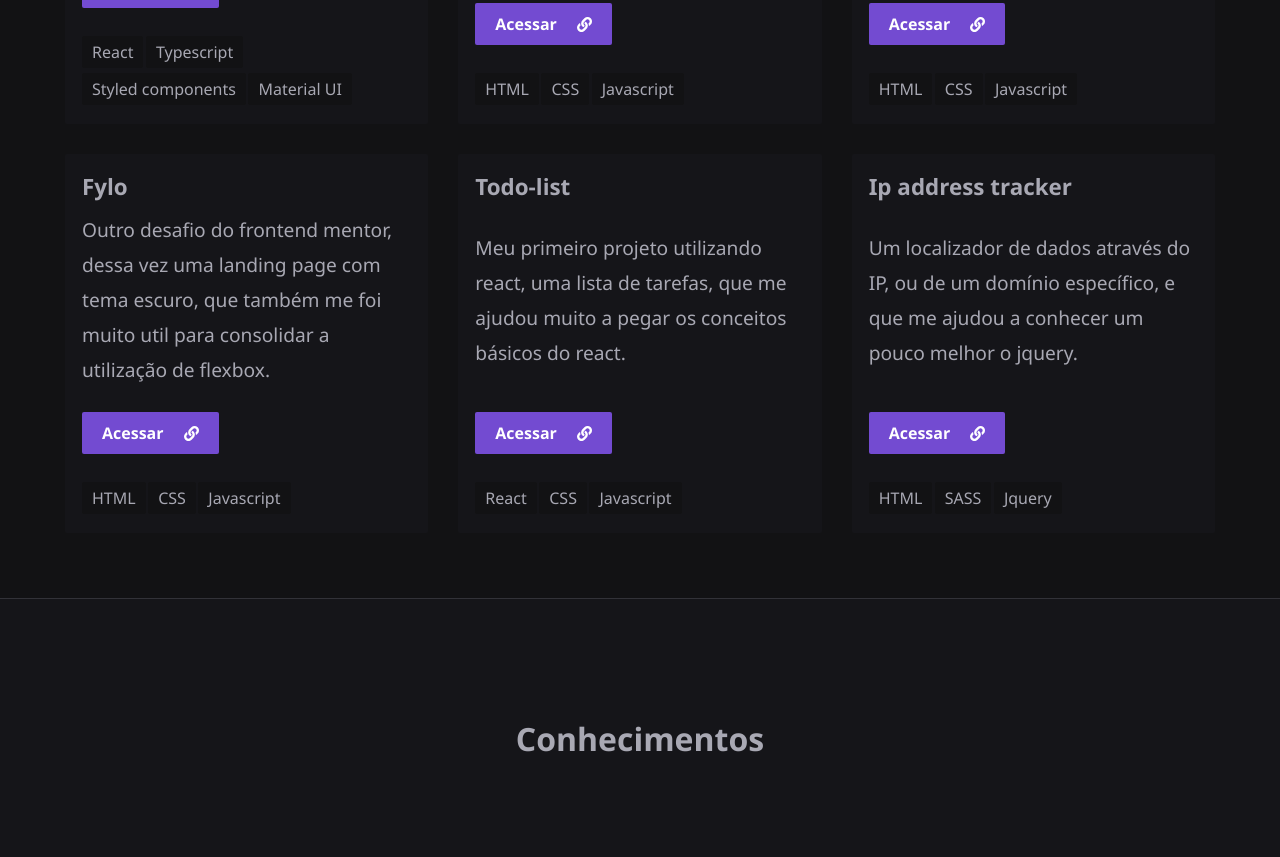
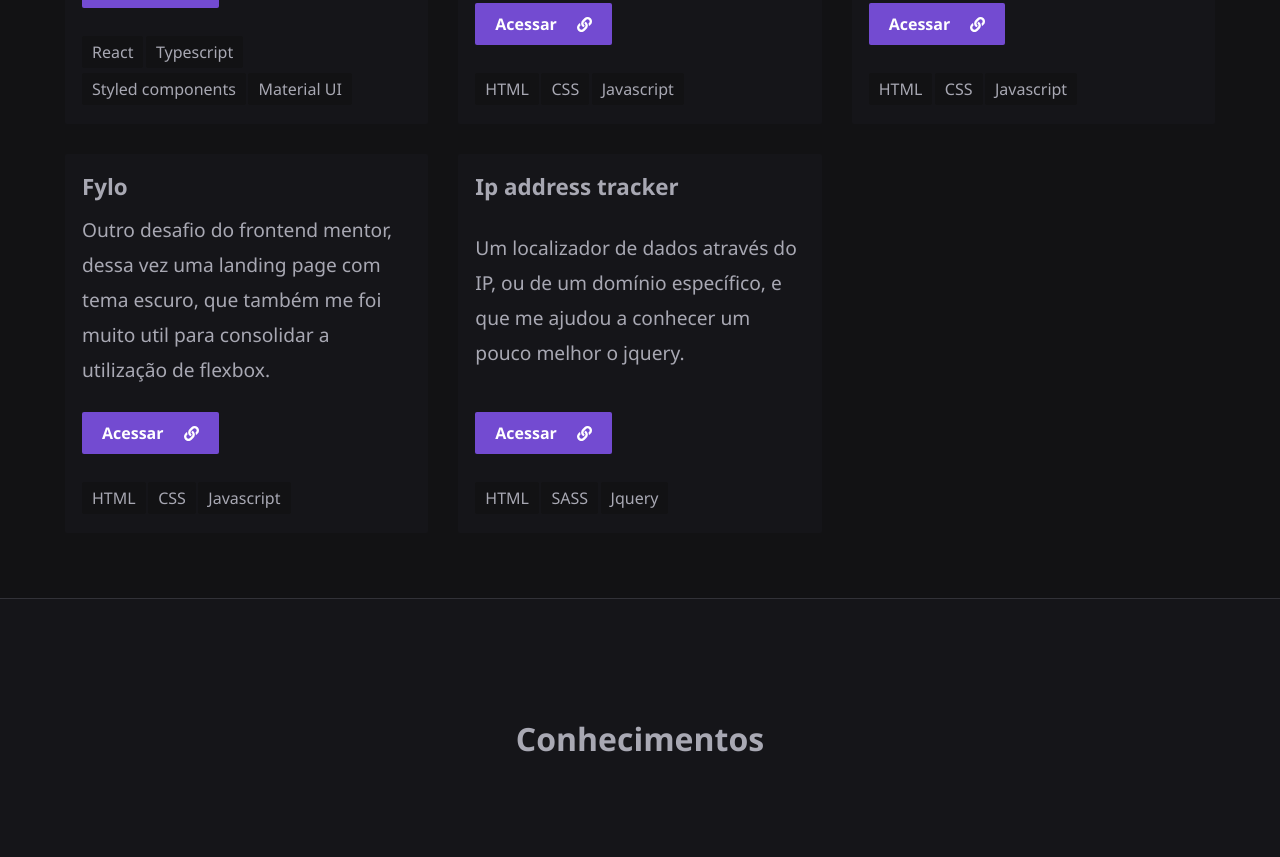
Before and after one commit to Romario-Negreiros/Portfolio, a plain HTML site: page index.html in a window 1280 px wide. Shown: the part 2158-3015 px from the top of the page. Drawn offline with Linux system fonts and the light colour scheme.

Commit message:
removed todo project

```diff
--- a/index.html
+++ b/index.html
@@ -166,24 +166,6 @@
             </div>
           </li>
           <li data-aos>
-            <h2>Todo-list</h2>
-            <p>
-              Meu primeiro projeto utilizando react, uma lista de tarefas, que me ajudou muito a
-              pegar os conceitos básicos do react.
-            </p>
-            <div class="card-bottompart">
-              <a href="https://todo-app-delta-pied.vercel.app" target="_blank">
-                Acessar
-                <img src="assets/link-solid.svg" alt="link" />
-              </a>
-              <div class="d-projects__tags">
-                <span>React</span>
-                <span>CSS</span>
-                <span>Javascript</span>
-              </div>
-            </div>
-          </li>
-          <li data-aos>
             <h2>Ip address tracker</h2>
             <p>
               Um localizador de dados através do IP, ou de um domínio específico, e que me ajudou a
```
